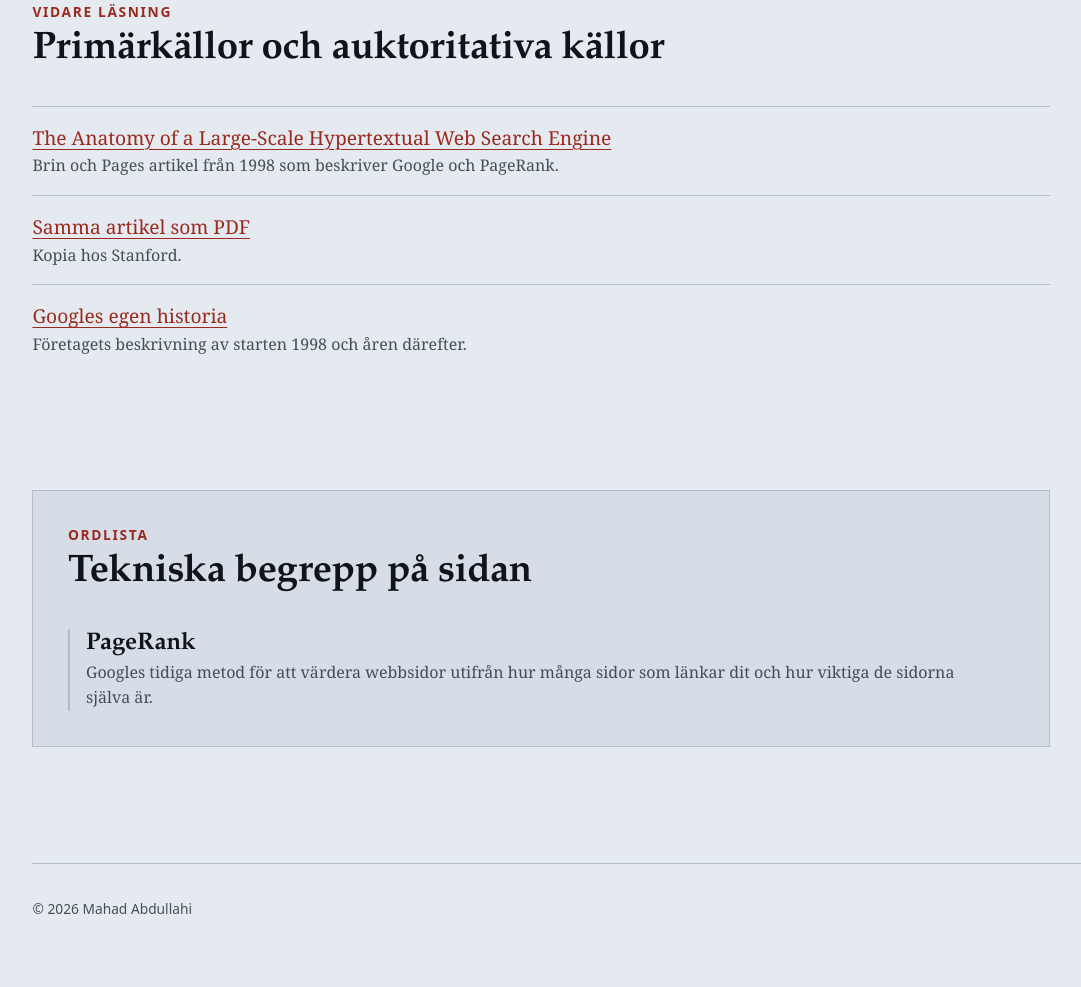
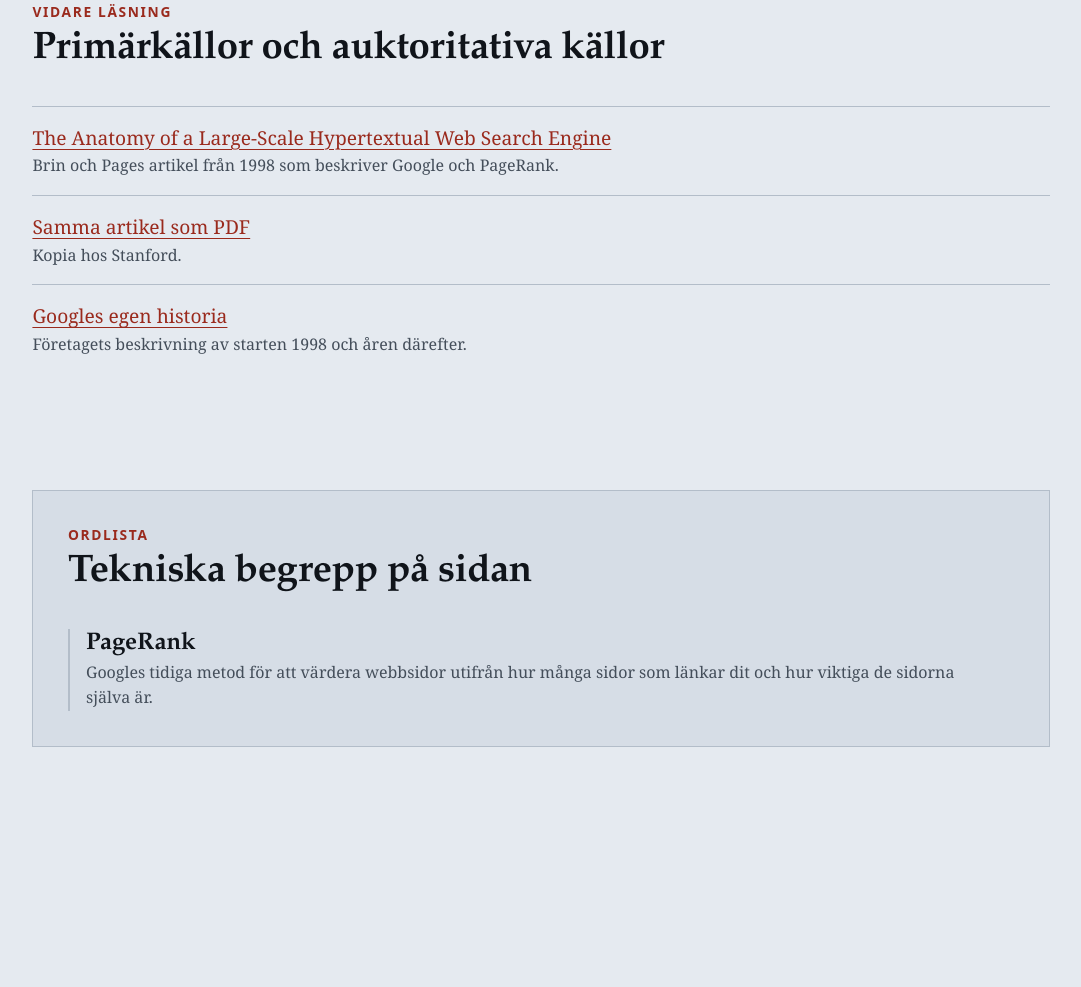
Before and after one commit to abdimannor/web-pioneers, a plain HTML site: page google.html in a window 1280 px wide. Shown: the part 2233-3220 px from the top of the page, without its empty margins (14-1095 px from the left). After the commit the page ends 3096 px from the top, so only its background shows below. Drawn offline with Linux system fonts and the light colour scheme.

Commit message:
Remove the copyright footer and the author name from the pages

```diff
--- a/google.html
+++ b/google.html
@@ -137,9 +137,6 @@
     </section>
   </main>
 
-  <footer class="site-footer">
-    <p>&copy; 2026 Mahad Abdullahi</p>
-  </footer>
   <script type="module" src="script.js"></script>
 </body>
 </html>
```
Also changed, not shown: index.html (+0 -3 lines), tim.html (+0 -3 lines), vint.html (+0 -3 lines).
